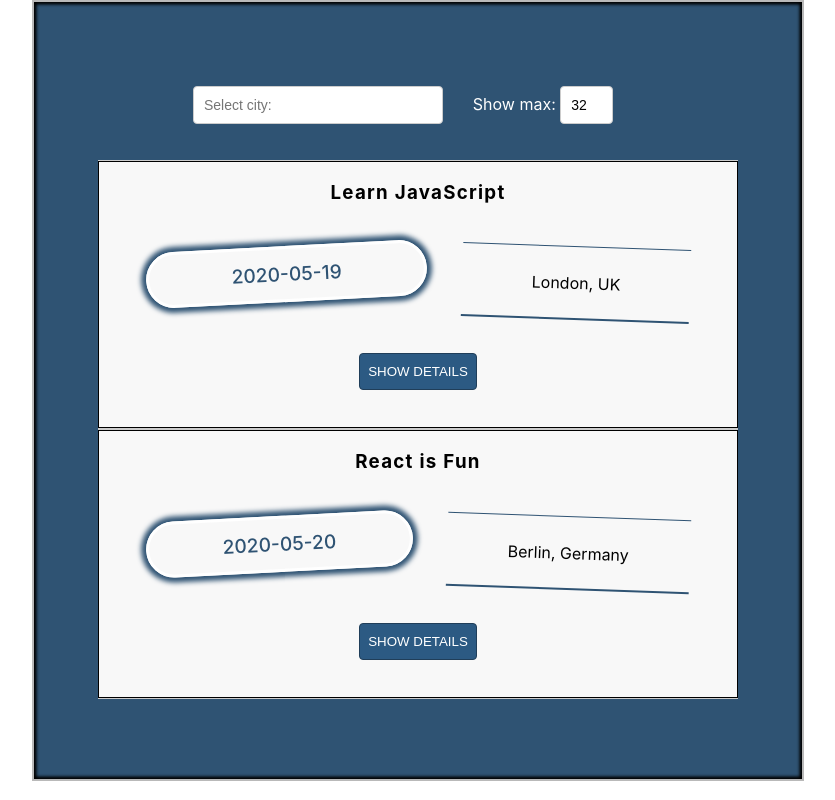
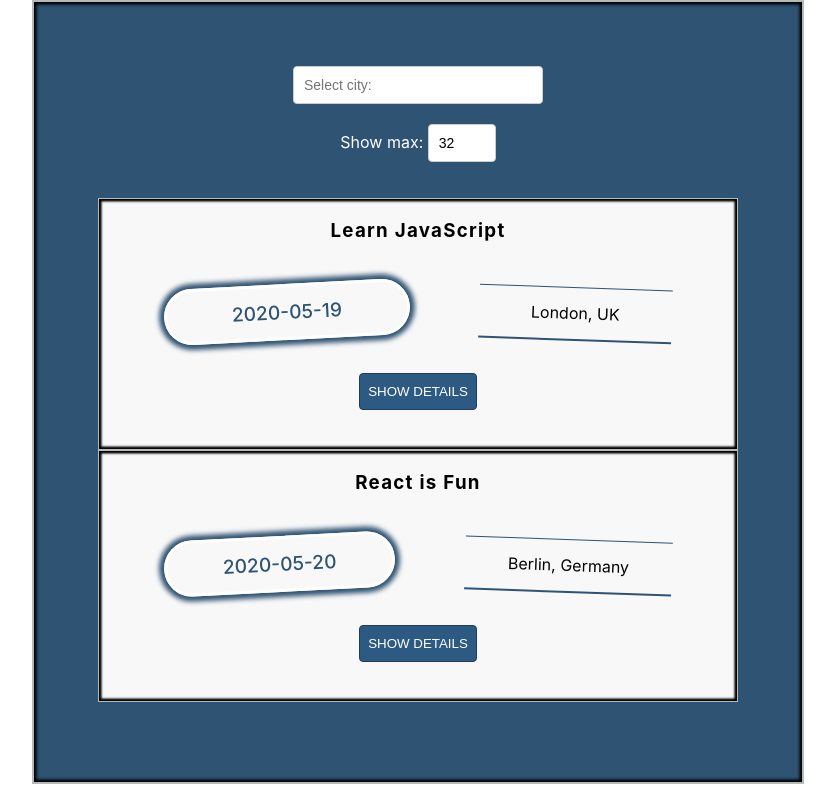
Before and after one commit to kir-net/meet, a React (Create React App) app: page / in a window 1280 px wide. Shown: the whole page, without its empty margins (224-1059 px from the left). Built offline with nearby package versions, Linux system fonts and the light colour scheme; what atatus-spa would draw is missing.

Commit message:
alerts added; some minor styling changes

```diff
--- /dev/null
+++ b/src/Alert.js
@@ -0,0 +1,38 @@
+import React, { Component } from 'react';
+
+class Alert extends Component {
+    constructor(props) {
+        super(props);
+        this.color = null;
+    }
+
+    getStyle = () => {
+        return {
+            color: this.color,
+        };
+    }
+
+    render() {
+        return (
+            <div className="Alert Alert-hidden">
+                <p style={this.getStyle()}>{this.props.text}</p>
+            </div>
+        );
+    }
+}
+
+class InfoAlert extends Alert {
+    constructor(props) {
+        super(props);
+        this.color = 'lightcyan';
+    }
+}
+
+class ErrorAlert extends Alert {
+    constructor(props) {
+        super(props);
+        this.color = 'orangered';
+    }
+}
+
+export{InfoAlert, ErrorAlert};
--- a/src/App.css
+++ b/src/App.css
@@ -14,6 +14,15 @@
 }
 .App * {
   box-sizing: border-box;
+}
+.Alert {
+    position: absolute;
+    z-index: 200;
+    width: 40%;
+    right: 20%;
+    margin: -20px 0;
+    font-size: 1.2rem;
+    padding: 10px;
 }
 ul {
   padding: 0;
@@ -36,9 +45,6 @@ input[type="number"] {
   line-height: 20px;
   align-self: center;
   height: 38px;
-}
-input[type=number]::-webkit-inner-spin-button {
-    -webkit-appearance: none;
 }
 .city {
   width: 250px;
@@ -85,11 +91,14 @@ input[type=number]::-webkit-inner-spin-button {
 .event {
   padding: 0 2vw 3vw;
   text-align: justify;
-  border-top: 1px solid #ccc;
-  border-bottom: 1px solid #ccc;
+
   position: relative;
   background-color: rgb(248, 248, 248);
-  box-shadow: inset 0 0 0px 1px black;
+  border-left: 0.15vw solid rgb(185, 185, 185);
+  border-right: 0.15vw solid rgb(185, 185, 185);
+  border-top: 0.1vw solid rgb(185, 185, 185);
+  border-bottom: 0.1vw solid rgb(185, 185, 185);
+  box-shadow: inset 0 0 2px 0.2vw black;
 }
 .event:hover{
     background-color: rgb(255, 255, 255);
@@ -112,7 +121,7 @@ input[type=number]::-webkit-inner-spin-button {
 }
 .start-time{
     flex-grow: 1;
-    margin: 3%;
+    margin: 3% 6%;
     color: rgb(47, 83, 115);
     font-weight: 500;
     font-size: larger;
@@ -128,22 +137,15 @@ input[type=number]::-webkit-inner-spin-button {
 }
 .location{
     flex-grow: 1;
-    margin: 3%;
+    margin:  3.5% 6% 3%;
     text-align: center;
-    padding: 2vw 0;
+    padding: 1.2vw 0 ;
     border-top: 1px solid  rgb(47, 83, 115);
     border-bottom: 2px solid  rgb(47, 83, 115);
     transform: rotate(2deg);
 }
-.location:hover{
-    background-color: rgba(171, 27, 255, 0.039);;
-}
 .event-details{
     padding: 3vw 6vw 1vw;
-}
-.link{
-    display: block;
-    margin-top: 30px;
 }
 .btn-toggle-details {
   display: block;
--- a/src/CitySearch.js
+++ b/src/CitySearch.js
@@ -1,4 +1,5 @@
 import React, { Component } from 'react';
+import {InfoAlert} from './Alert';
 
 class CitySearch extends Component {
     state = {
@@ -13,16 +14,25 @@ class CitySearch extends Component {
         const suggestions = this.props.locations.filter((location) => {
             return location.toUpperCase().indexOf(value.toUpperCase()) > -1;
         });
-        this.setState({
-            query: value,
-            suggestions,
-        });
+        if (suggestions.length === 0) {
+            this.setState({
+                query: value,
+                infoText: `No city with "${value}". Please try again.`
+            });
+        } else {
+            return this.setState({
+                query: value,
+                suggestions,
+                infoText: null
+            });
+        }
     };
 
     handleItemClicked = (suggestion) => {
         this.setState({
             query: suggestion,
             showSuggestions: false,
+            infoText: null
         });
 
         this.props.updateEvents(suggestion);
@@ -31,6 +41,7 @@ class CitySearch extends Component {
     render() {
         return (
             <div className="CitySearch">
+                <InfoAlert className="InfoAlert" text={this.state.infoText} />
                 <input
                     type="text"
                     id="city"
--- a/src/Event.js
+++ b/src/Event.js
@@ -40,13 +40,6 @@ class Event extends Component {
                 {!this.state.collapsed && (
                     <div className="event-details">
                         {event.description}
-                        <p>
-                            <a className="link"
-                                target="_blank"
-                                href="{event.htmlLink}">
-                                Add to my Calendar
-                            </a>
-                        </p>
                     </div>
                 )}
             </div>
--- a/src/NumberOfEvents.js
+++ b/src/NumberOfEvents.js
@@ -1,4 +1,5 @@
 import React, { Component } from 'react';
+import {ErrorAlert} from './Alert';
 
 class NumberOfEvents extends Component {
 
@@ -9,12 +10,21 @@ class NumberOfEvents extends Component {
     handleInputChanged = (event) => {
         let actValue = parseInt(event.target.value)
         if (actValue > 0 && actValue <= 32) {
-            this.setState({ numberOfEvents: actValue });
-        } else if (actValue > 32) {
-            this.setState({ numberOfEvents: 32 });
+            this.setState({
+                numberOfEvents: actValue,
+                errorText: ''
+             });
+        } else if (actValue > 32 || actValue < 1) {
+            this.setState({
+                numberOfEvents: 32,
+                errorText: 'Please choose a number between 1 and 32.'
+            });
             actValue = 32;
         } else {
-            this.setState({ numberOfEvents: NaN });
+            this.setState({
+                numberOfEvents: NaN,
+                errorText: ''
+            });
             actValue = NaN;
         }
         this.props.updateEvents(undefined, actValue);
@@ -22,7 +32,9 @@ class NumberOfEvents extends Component {
 
     render() {
         return (
+            <div>
                 <div className="numberOfEvents">
+                <ErrorAlert className="errorAlert" text={this.state.errorText} />
                     <label htmlFor="number-of-events">Show max: </label>
                     <input
                         type="number"
@@ -33,6 +45,8 @@ class NumberOfEvents extends Component {
                         onChange={this.handleInputChanged}
                     />
                 </div>
+            </div>
+
         );
     }
 }
```
Lines whose indentation alone changed are shown as unchanged.
